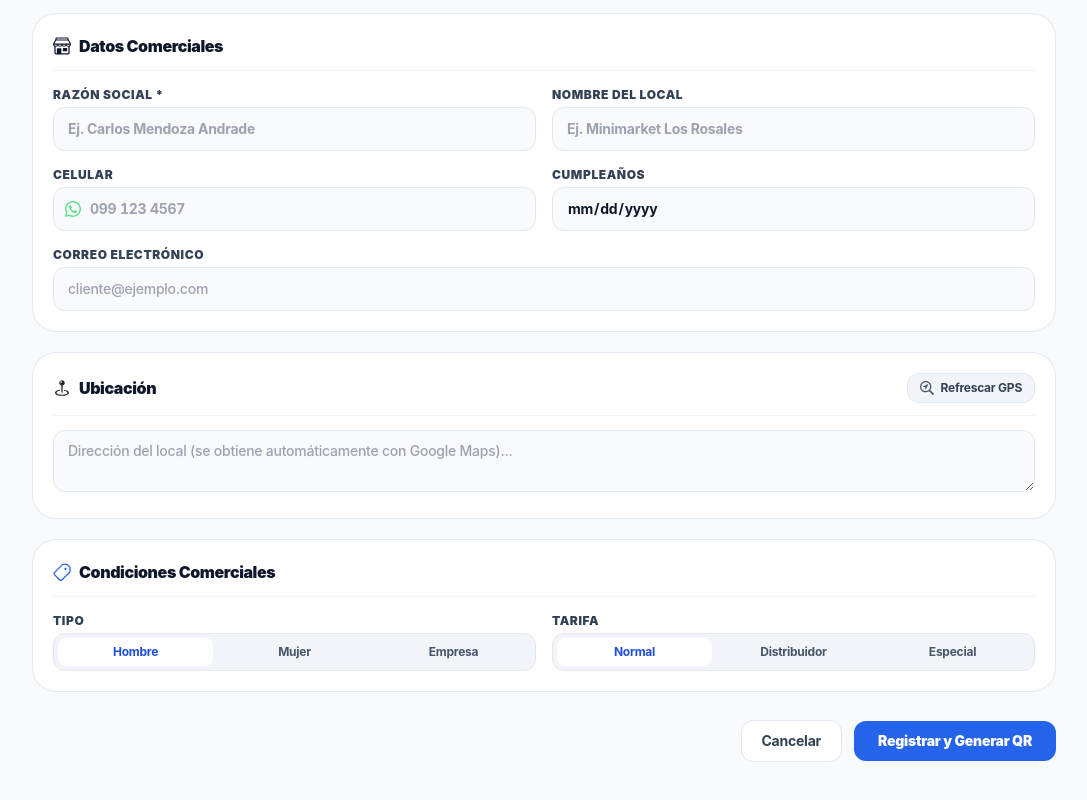
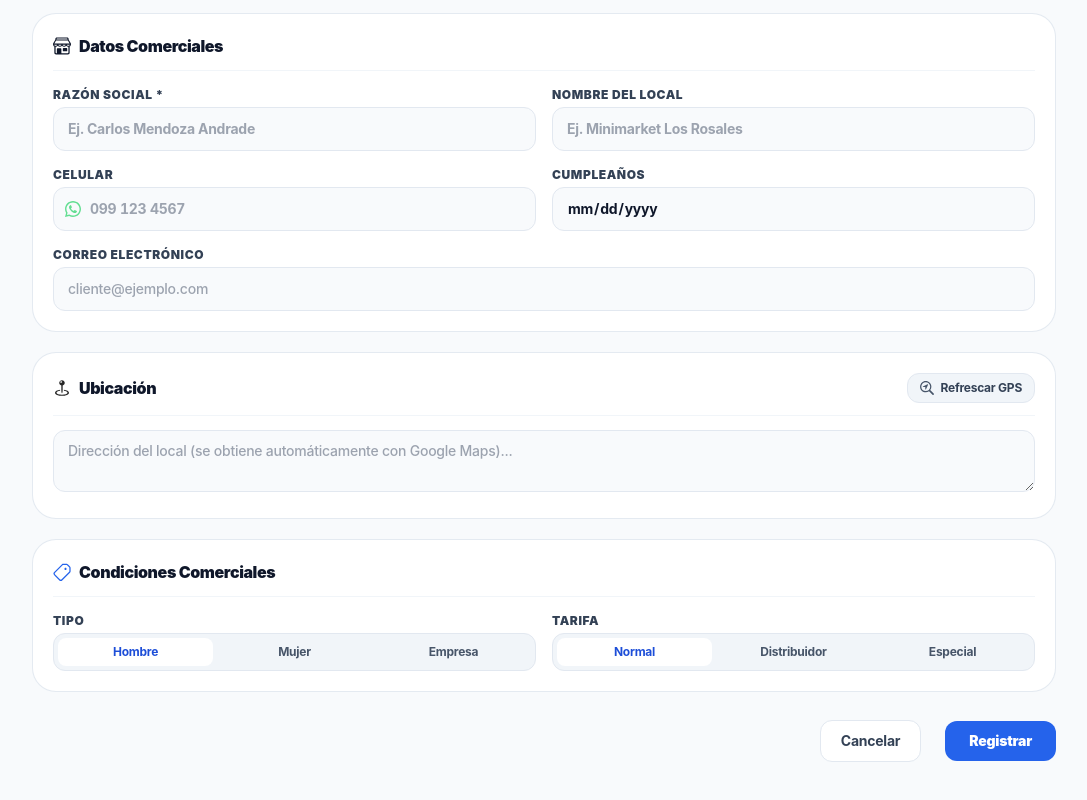
Before and after one commit to distribuidoraneth/app, a Next.js app: page /admin/clientes/nuevo in a window 1280 px wide. Shown: the part 477-1277 px from the top of the page, without its empty margins (96-1183 px from the left). Built offline with nearby package versions, Linux system fonts and the light colour scheme; no server answers; the database is empty; sample sign-in values are in the browser's storage; a web font is replaced by a local one.

Commit message:
fix(clientes): cambiar texto a Registrar y distribuir botones 50-50 en movil

```diff
--- a/src/components/admin/ClientRegistrationView.tsx
+++ b/src/components/admin/ClientRegistrationView.tsx
@@ -720,10 +720,10 @@ export function ClientRegistrationView({ clientIdToEdit }: ClientRegistrationVie
         </div>
 
         {/* Botonera de Acción Final */}
-        <div className="flex items-center justify-end space-x-3 pt-2">
+        <div className="grid grid-cols-2 sm:flex sm:items-center sm:justify-end gap-3 sm:space-x-3 pt-2">
           <Link
             href="/admin/clientes"
-            className="px-5 py-2.5 bg-white hover:bg-slate-100 active:scale-95 text-slate-700 font-bold rounded-xl border border-slate-200 text-sm transition-all shadow-2xs"
+            className="w-full sm:w-auto px-5 py-2.5 bg-white hover:bg-slate-100 active:scale-95 text-slate-700 font-bold rounded-xl border border-slate-200 text-sm transition-all shadow-2xs text-center flex items-center justify-center"
           >
             Cancelar
           </Link>
@@ -731,10 +731,10 @@ export function ClientRegistrationView({ clientIdToEdit }: ClientRegistrationVie
           <button
             type="submit"
             disabled={isSubmitting}
-            className="px-6 py-2.5 bg-blue-600 hover:bg-blue-700 active:scale-95 disabled:opacity-50 text-white font-black text-sm rounded-xl shadow-xs transition-all flex items-center space-x-2 cursor-pointer"
+            className="w-full sm:w-auto px-6 py-2.5 bg-blue-600 hover:bg-blue-700 active:scale-95 disabled:opacity-50 text-white font-black text-sm rounded-xl shadow-xs transition-all flex items-center justify-center space-x-2 cursor-pointer text-center"
           >
             {isSubmitting ? <Loader2 className="w-4 h-4 animate-spin" /> : null}
-            <span>{clientToEdit ? 'Guardar Cambios' : 'Registrar y Generar QR'}</span>
+            <span>{clientToEdit ? 'Guardar Cambios' : 'Registrar'}</span>
           </button>
         </div>
       </form>
```
